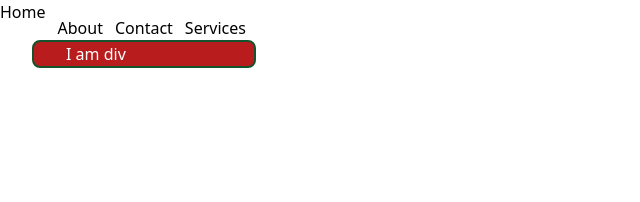
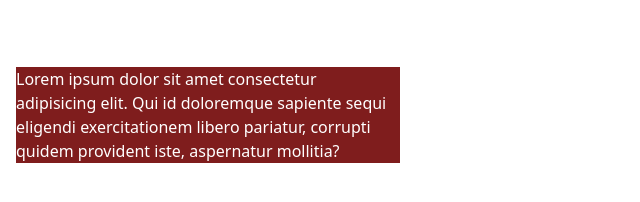
Before and after one commit to rushabh782/TailwindCSS-Tutorial, a website built with Vite: page index.html in a window 1280 px wide. Shown: the whole page, without its empty margins (0-640 px from the left). Built offline with nearby package versions, Linux system fonts and the light colour scheme.

Commit message:
added files for TailwindCss Tutorial 4

```diff
--- a/index.html
+++ b/index.html
@@ -7,16 +7,8 @@
     <title>Document</title>
 </head>
 <body>
-    <nav>
-        <ul class="flex space-x-3 space-y-4">
-            <li>Home</li>
-            <li>About</li>
-            <li>Contact</li>
-            <li>Services</li>
-        </ul>
-    </nav>
-    <div class="w-56 bg-red-700 mx-8 px-8 text-white rounded-lg border-green-900 border-2 border-solid">
-        I am div
+    <div class="mx-4 bg-red-900 text-white my-[67px] w-[30vw]">
+        Lorem ipsum dolor sit amet consectetur adipisicing elit. Qui id doloremque sapiente sequi eligendi exercitationem libero pariatur, corrupti quidem provident iste, aspernatur mollitia?
     </div>
 </body>
 </html>
```
